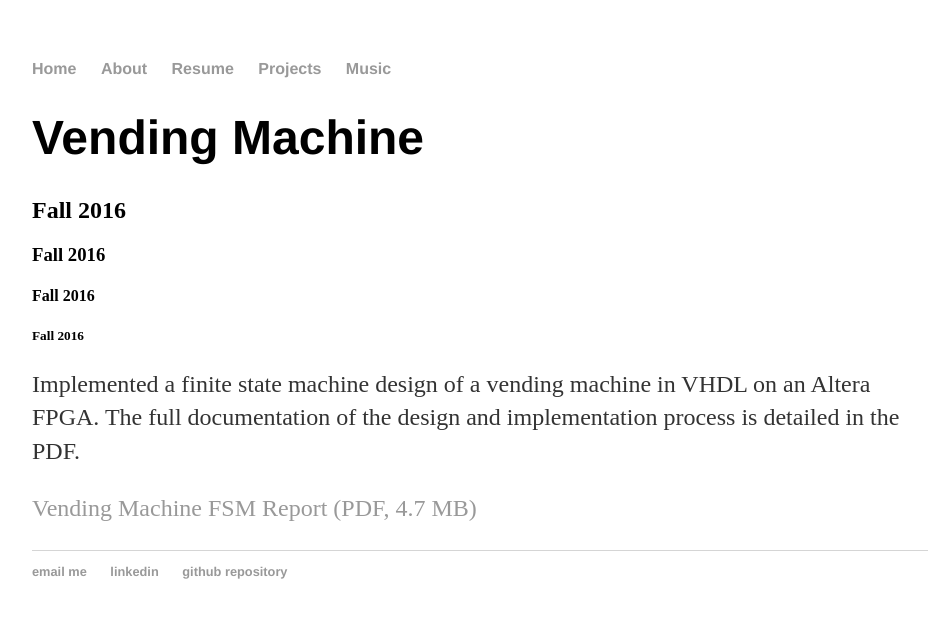
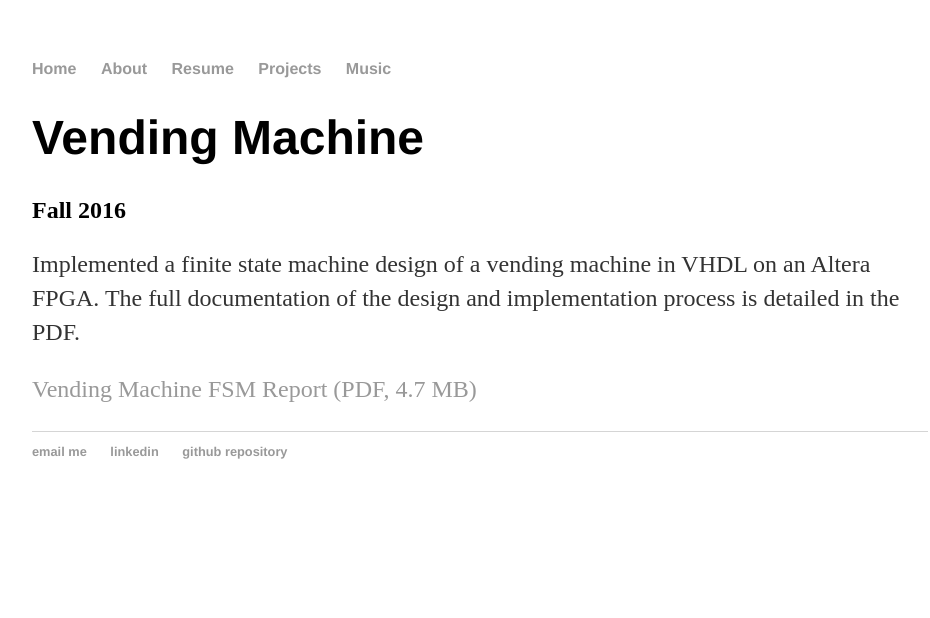
Before and after one commit to zackfravel/zackfravel.github.io, a Jekyll site: the page built from _posts/2016-09-23-FSM.md, in a window 1280 px wide. Shown: the top 618 px of the page, without its empty margins (160-1090 px from the left). Built offline with Jekyll 4.4.1, drawn with Linux system fonts in a browser that asks for light colours.

Commit message:
Update 2016-09-23-FSM.md

```diff
--- a/_posts/2016-09-23-FSM.md
+++ b/_posts/2016-09-23-FSM.md
@@ -3,9 +3,6 @@ layout: post
 title: "Vending Machine"
 ---
 ## Fall 2016
-### Fall 2016
-#### Fall 2016
-##### Fall 2016
 
 Implemented a finite state machine design of a vending machine in VHDL on an Altera FPGA. The full documentation of the design and implementation process is detailed in the PDF.
 
```
